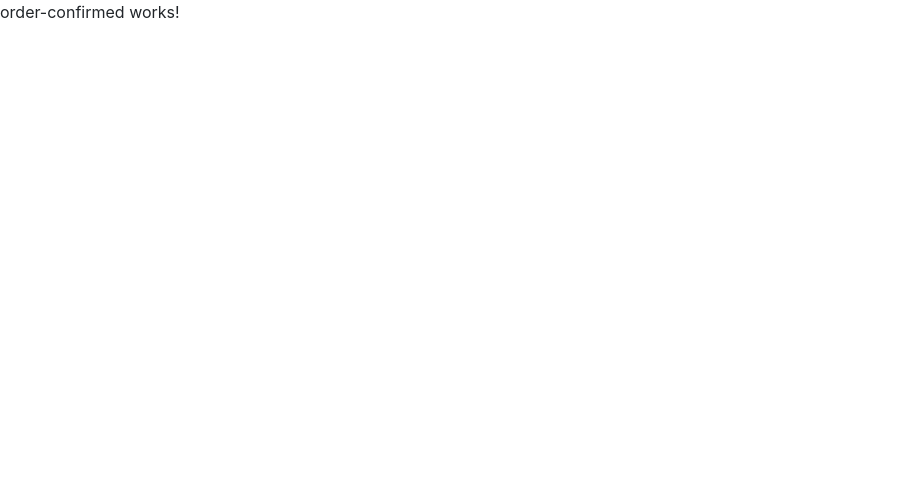
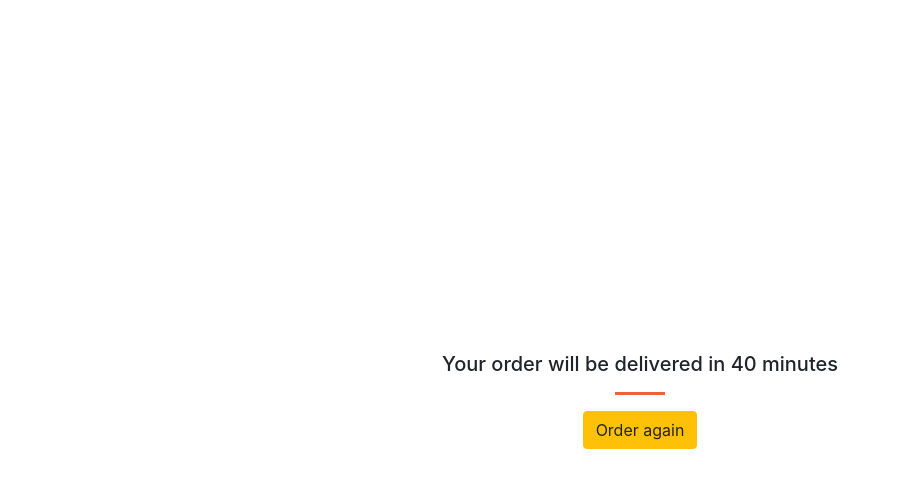
Before and after one commit to yuktiarora22/foodhut, an Angular app: page /order-confirmed in a window 1280 px wide. Shown: the top 488 px of the page, without its empty margins (0-899 px from the left). Built offline with nearby package versions, Linux system fonts and the light colour scheme.

Commit message:
Redirect to order confirmed page on clicking Checkout

```diff
--- a/src/app/order-cart/order-cart.component.html
+++ b/src/app/order-cart/order-cart.component.html
@@ -21,7 +21,7 @@
       <h6 class="col-md-8">Subtotal</h6>
       <h6 class="col-md-4 text-right">200</h6>
     </div>
-    <a class="btn btn-success btn-block my-3">CHECKOUT</a>
+    <a class="btn btn-success btn-block my-3" routerLink="/order-confirmed">CHECKOUT</a>
   </div>
 
 </div>
--- a/src/app/order-confirmed/order-confirmed.component.html
+++ b/src/app/order-confirmed/order-confirmed.component.html
@@ -1,3 +1,9 @@
-<p>
-  order-confirmed works!
-</p>
+<div class="h-100 row align-items-center">
+  <div class="col text-center">
+    <h5>Your order will be delivered in 40 minutes</h5>
+
+    <hr class="divider">
+
+    <a class="btn btn-warning" routerLink="/menu">Order again</a>
+  </div>
+</div>
```
